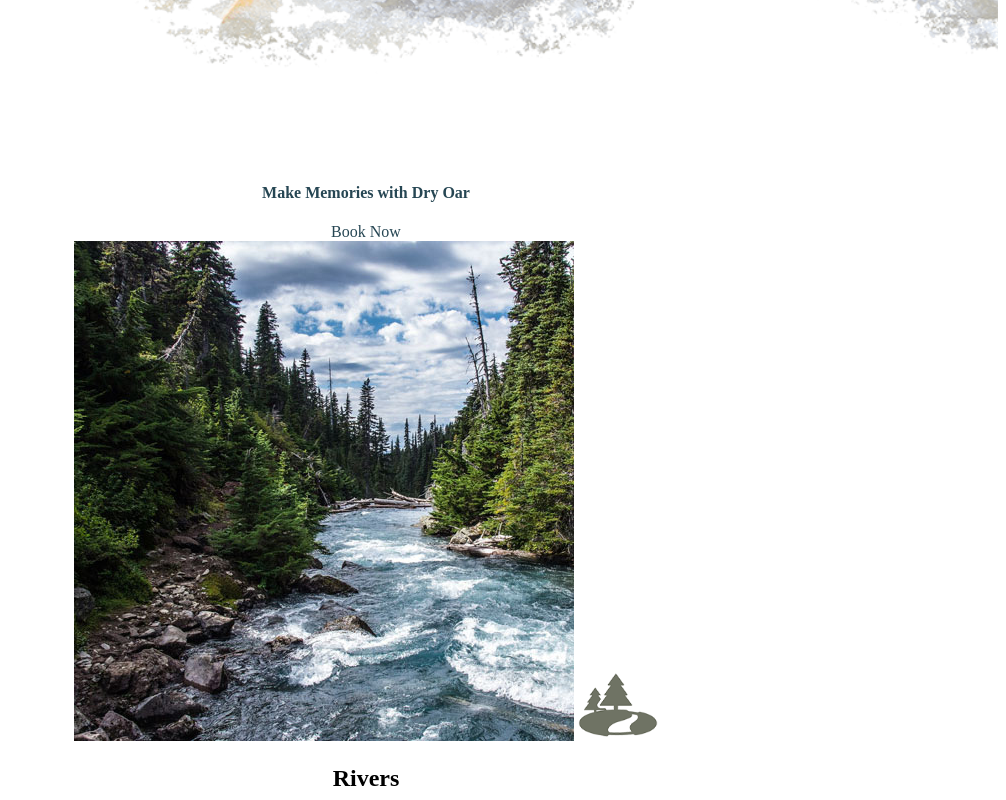
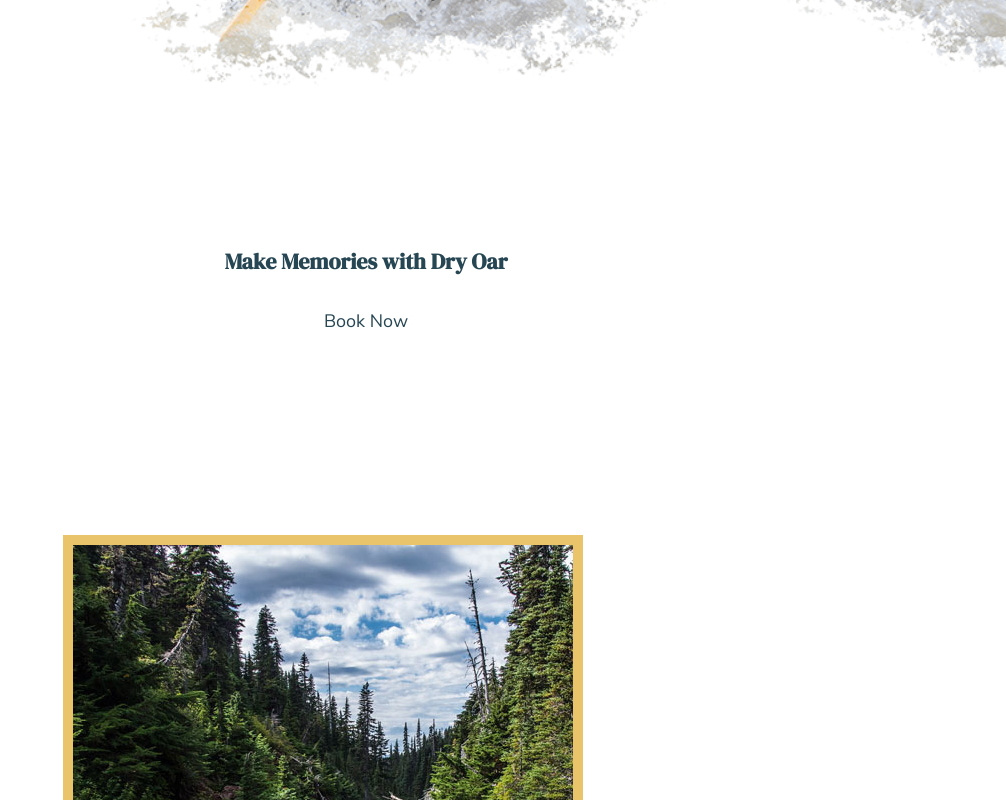
Before and after one commit to catnels/wdd130, a plain HTML site: page wwr/index.html in a window 1280 px wide. Shown: the part 840-1640 px from the top of the page, without its empty margins (274-1280 px from the left). Drawn offline with Linux system fonts and the light colour scheme.

Commit message:
l05_css updates

```diff
--- a/wwr/styles/site-plan-rafting.css
+++ b/wwr/styles/site-plan-rafting.css
@@ -2,7 +2,7 @@
 /* if you are using any Google fonts change the font names below to your fonts.
 Any spaces in your font name should be replaced with a +.
 Fonts are separated by a & */
-@import url('https://fonts.googleapis.com/css2?family=DM+Serif+Display&family=Noto+Sans&family=Nunito+Sans:ital,wght@0,400;0,900;1,200&display=swap');
+@import url('https://fonts.googleapis.com/css2?family=DM+Serif+Display&family=Domine:wght@700&family=Inter+Tight:wght@400;500;900&family=Nanum+Myeongjo:wght@800&family=Noto+Sans&family=Nunito+Sans:ital,wght@0,400;0,900;1,200&display=swap');
 
 :root {
   /* change the values below to your colors from your palette */
@@ -12,8 +12,8 @@ Fonts are separated by a & */
   --accent2-color: #F4A261;
 
   /* change the values below to your chosen font(s) */
-  --heading-font: "DM Serif Display";
-  --paragraph-font: "Nunito Sans", "Noto Sans", sans-serif;
+  --heading-font: "DM Serif Display", "Domine", "Nanum Myeongjo";
+  --paragraph-font: "Nunito Sans", "Noto Sans", "Inter Tight";
 
   /* these colors below should be chosen from among your palette colors above */
   --headline-color-on-white: #264653;  /* headlines on a white background */
--- a/wwr/styles/style.css
+++ b/wwr/styles/style.css
@@ -1,12 +1,16 @@
+@import url('https://fonts.googleapis.com/css2?family=DM+Serif+Display&family=Domine:wght@700&family=Inter+Tight:wght@400;500;900&family=Nanum+Myeongjo:wght@800&family=Noto+Sans&family=Nunito+Sans:ital,wght@0,400;0,900;1,200&display=swap');
+
 #content{
     max-width: 1600px;
     margin: 0 auto;
 }
 #hero-msg h1{
     text-align: center;
+    font-family:'DM Serif Display', 'Domine', 'Nanum Myeongjo';
 }
 #hero-msg h4{
     text-align: center;
+    font-family:'DM Serif Display', 'Domine', 'Nanum Myeongjo';
 }
 .button-box{
     text-align: center;
@@ -18,7 +22,11 @@ main section{
     height: 725px
 }
 body{
-    background-color:white
+    background-color:white;
+    font-family: 'Nunito Sans', 'Noto Sans', 'Inter Tight';
+    font-size: 22px;
+    margin: 0;
+    padding: 0;
 }
 header{
     background-color:#264653
@@ -31,6 +39,10 @@ nav a:hover{
     background-color:white;
     color:#264653;
     text-decoration: none;
+    font-size: 18px;
+    padding: 15px 30px;
+    margin-top: 50px;
+    border-radius: 5px;
 }
 .book:hover, .join:hover{
     background-color:#264653;
@@ -41,19 +53,26 @@ nav a:hover{
 }
 .msg{
     background-color:white;
+    line-height: 1.5em;
+    padding: 35px;
 }
 footer{
     background-color:#264653;
+    padding: 25px 50px;
+    margin-top: 200px;
 }
 nav a{
     color:white;
     text-align: center;
     text-decoration: none;
+    padding: 35px;
 }
 .home-title{
     color:white;
+    font-size: 2em;
+    margin-top: 10px;
 }
-h4{
+h1, h2, h4{
     color:#264653;
 }
 .msg h2{
@@ -61,6 +80,8 @@ h4{
 }
 .msg p{
     color:#264653;
+    font-size: .8em;
+    padding-bottom: 15px;
 }
 footer h3{
     color:#264653;
@@ -84,3 +105,24 @@ footer p{
 footer p a:hover{
     text-decoration: underline;
 }
+h2{
+    margin: 0;
+}
+#logo_link{
+    padding-top: 5px;
+}
+.icon{
+    padding-top: 10px;
+}
+footer .social img{
+    padding-top: 15px;
+}
+.rivers-card, .camping-card, .rapids-card{
+    margin: 200px 0;
+}
+.card-img{
+    border: 10px solid #E9C46A;
+}
+main section img{
+    box-sizing: border-box;
+}
```
